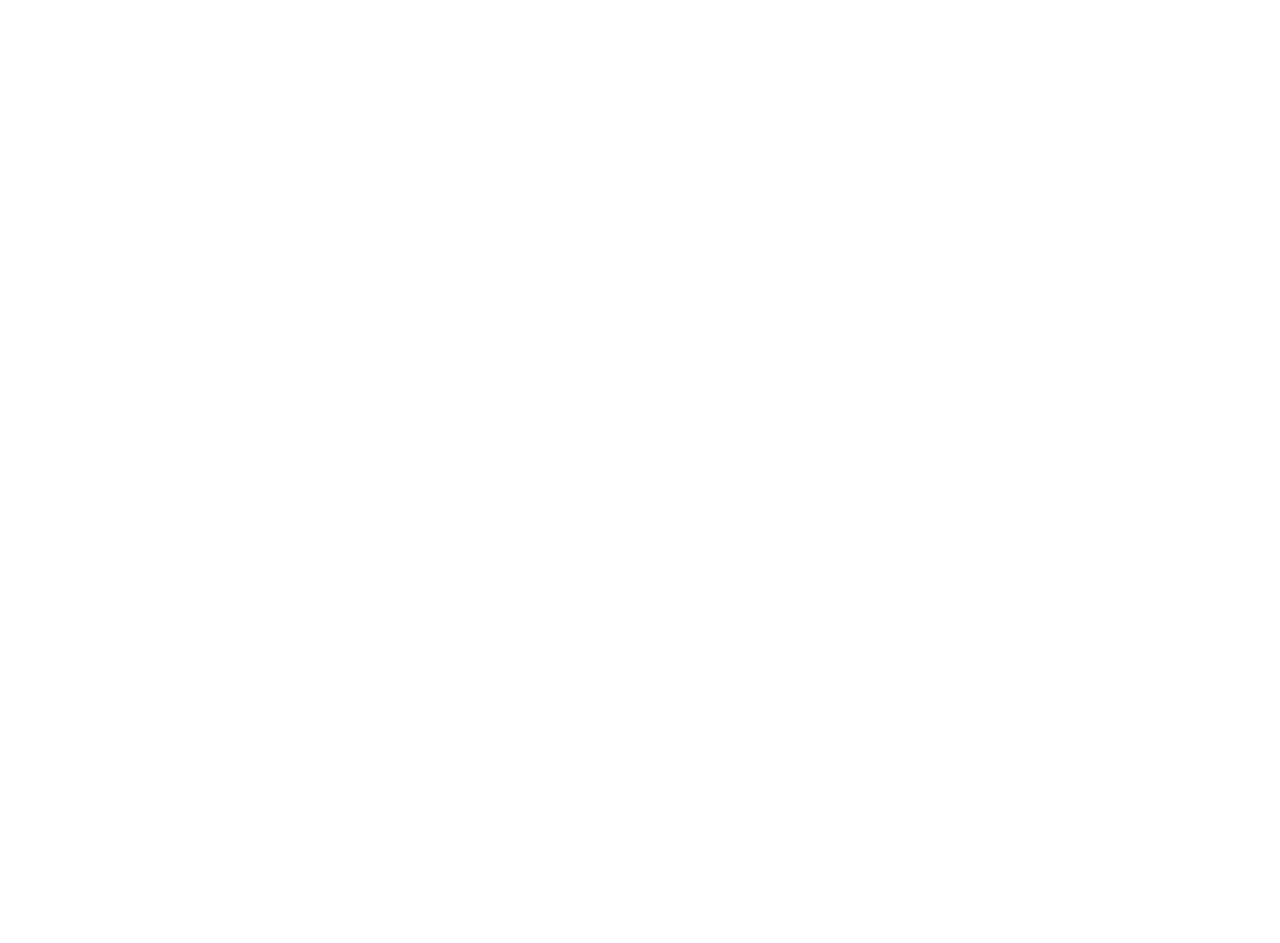
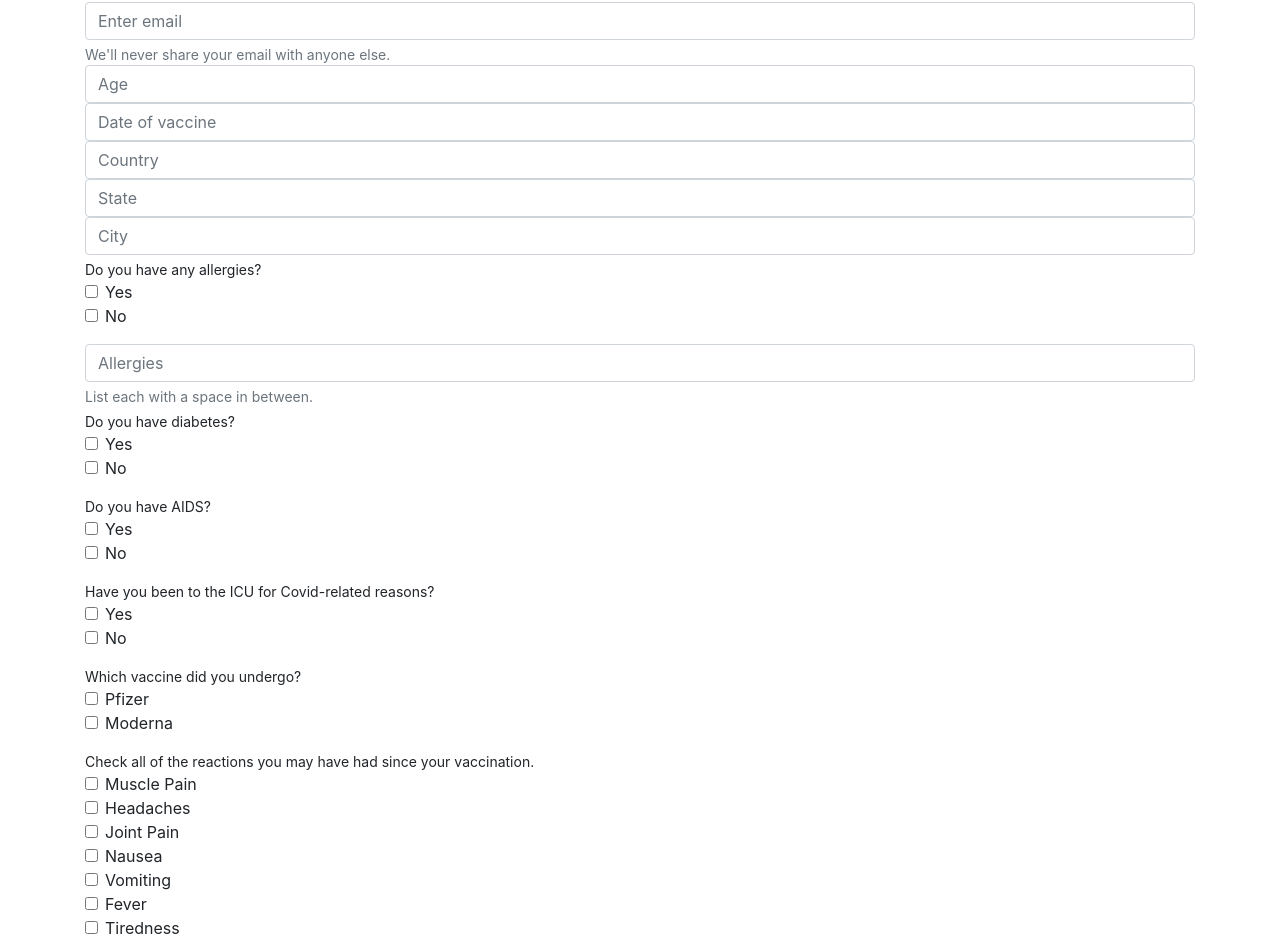
Before and after one commit to alanngo/covax19, a React (Create React App) app: page /writeReview in a window 1280 px wide. Shown: the part 243-1186 px from the top of the page. Before the commit the page ends 800 px from the top, so only its background shows below. Built offline with nearby package versions, Linux system fonts and the light colour scheme.

Commit message:
Added Bootstrap Form
React-bootstrap form implemented

```diff
--- a/src/pages/reviewForm/WriteReview.jsx
+++ b/src/pages/reviewForm/WriteReview.jsx
@@ -1,5 +1,5 @@
 import { Fragment, useState, useEffect } from "react";
-import { Button, Form } from "react-bootstrap";
+import { Button, Form, Col } from "react-bootstrap";
 import PageContainer from "../../components/layout/PageContainer";
 
 
@@ -12,9 +12,96 @@
   }
   return (
     <PageContainer>
-      <h2>Write a review</h2>
+      <h1>Share your post-vaccine review with us.</h1>
+      <p>Your experience with the Covid vaccine is important to us, and important to others. Let us know how you feel. We will contact you with an analysis of your results. We have you covered!</p>
 
-      <Button onClick={handleClick}>Submit Review</Button>
+      <Form>
+
+          <Form.Control type="email" placeholder="Enter email" />
+          <Form.Text className="text-muted">
+            We'll never share your email with anyone else.
+          </Form.Text>
+
+          <Form.Control type="text" placeholder="Age" />
+
+          <Form.Control type="text" placeholder="Date of vaccine" />
+
+          <Form.Control type="text" placeholder="Country" />
+
+          <Form.Control type="text" placeholder="State" />
+
+          <Form.Control type="text" placeholder="City" />
+
+
+          <Form.Group controlId="formBasicCheckbox">
+          <Form.Text>
+            Do you have any allergies?
+          </Form.Text>
+            <Form.Check type="checkbox" label="Yes" />
+            <Form.Check type="checkbox" label="No" />
+          </Form.Group>
+
+          <Form.Control type="text" placeholder="Allergies" />
+          <Form.Text className="text-muted">
+            List each with a space in between.
+          </Form.Text>
+
+          <Form.Group controlId="formBasicCheckbox">
+          <Form.Text>
+            Do you have diabetes?
+          </Form.Text>
+            <Form.Check type="checkbox" label="Yes" />
+            <Form.Check type="checkbox" label="No" />
+          </Form.Group>
+
+          <Form.Text>
+            Do you have AIDS?
+          </Form.Text>
+          <Form.Group controlId="formBasicCheckbox">
+            <Form.Check type="checkbox" label="Yes" />
+            <Form.Check type="checkbox" label="No" />
+          </Form.Group>
+
+          <Form.Group controlId="formBasicCheckbox">
+          <Form.Text>
+          Have you been to the ICU for Covid-related reasons?
+          </Form.Text>
+            <Form.Check type="checkbox" label="Yes" />
+            <Form.Check type="checkbox" label="No" />
+          </Form.Group>
+
+          <Form.Group controlId="formBasicCheckbox">
+          <Form.Text>
+          Which vaccine did you undergo?
+          </Form.Text>
+            <Form.Check type="checkbox" label="Pfizer" />
+            <Form.Check type="checkbox" label="Moderna" />
+          </Form.Group>
+
+          <Form.Group controlId="formBasicCheckbox">
+          <Form.Text>
+            Check all of the reactions you may have had since your vaccination.
+          </Form.Text>
+            <Form.Check type="checkbox" label="Muscle Pain" />
+            <Form.Check type="checkbox" label="Headaches" />
+            <Form.Check type="checkbox" label="Joint Pain" />
+            <Form.Check type="checkbox" label="Nausea" />
+            <Form.Check type="checkbox" label="Vomiting" />
+            <Form.Check type="checkbox" label="Fever" />
+            <Form.Check type="checkbox" label="Tiredness" />
+            <Form.Check type="checkbox" label="Other" />
+
+            <Form.Control type="text" placeholder="List any other reactions" />
+
+          </Form.Group>
+
+          <Form.Group controlId="controlTextarea">
+            <Form.Control as="textarea" rows={3} placeholder="Comments"/>
+          </Form.Group>
+
+        <Button onClick={handleClick}>Submit Review</Button>
+      </Form>
+
     </PageContainer>
 
   );
```
